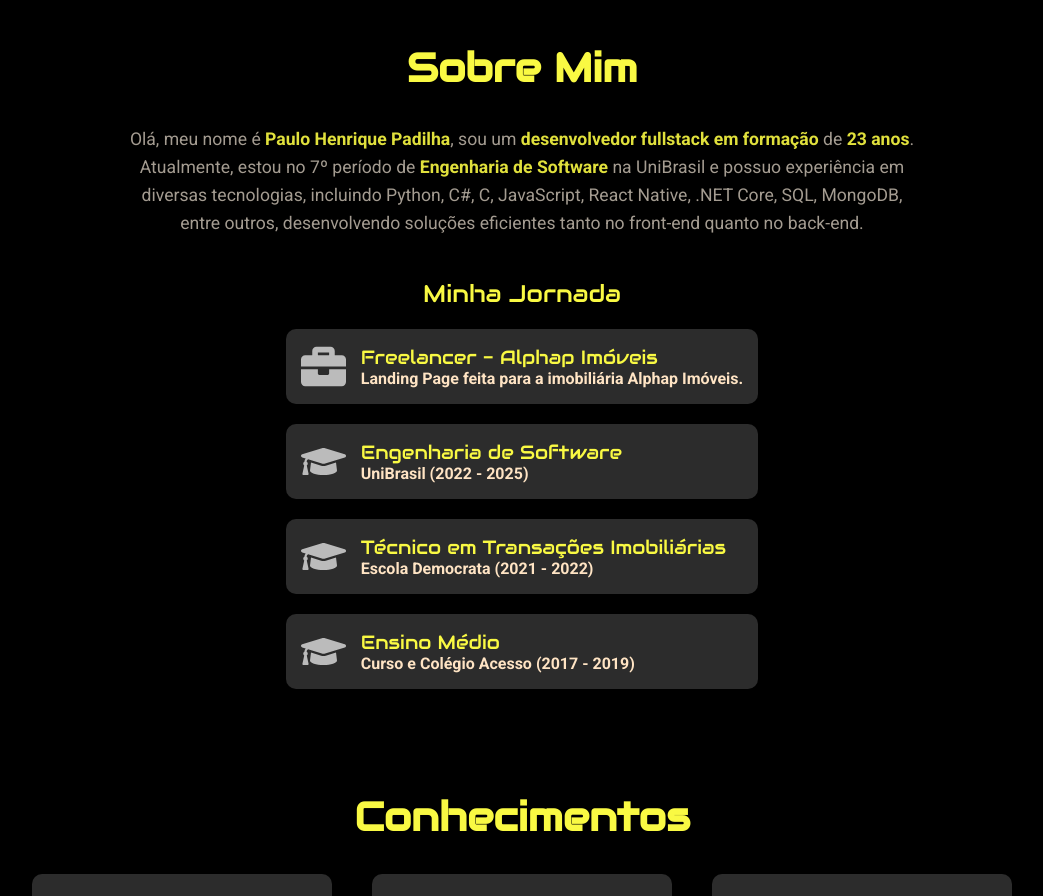
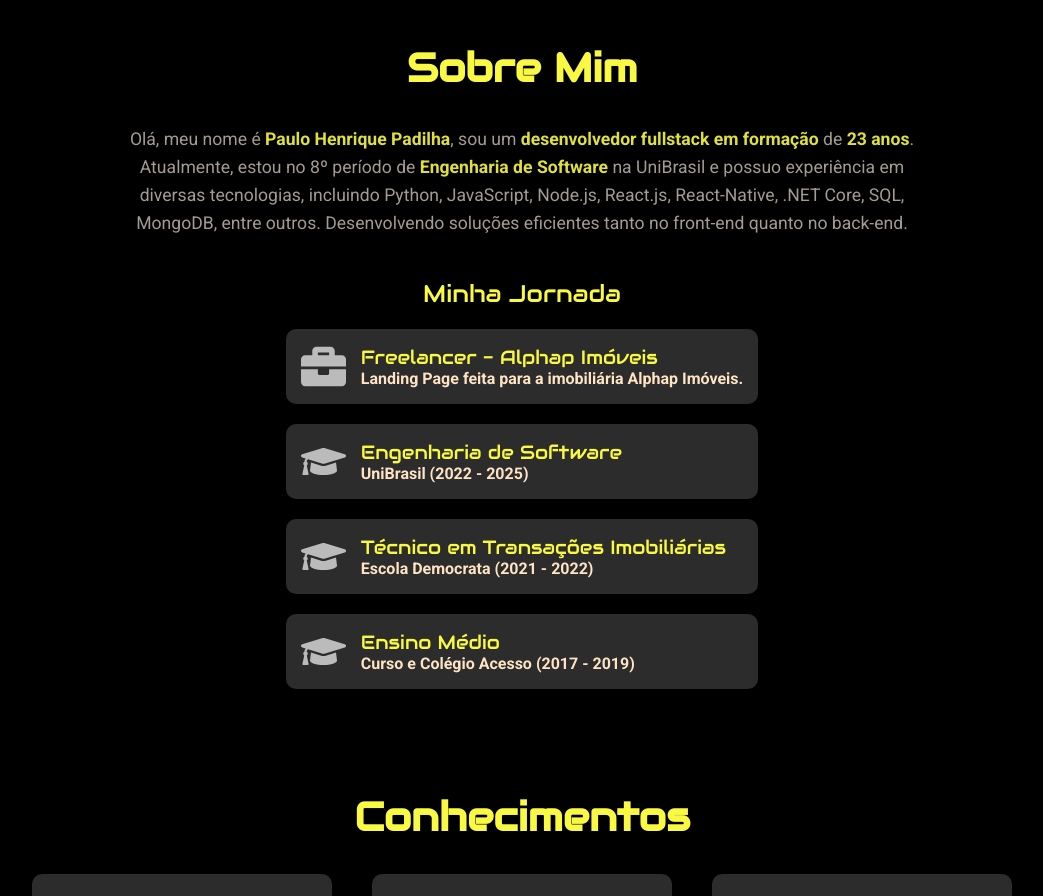
Before and after one commit to PadilhaaUser/Meu-Portfolio, a React (Vite) app in the folder Portfolio/: page / in a window 1280 px wide. Shown: the part 800-1696 px from the top of the page, without its empty margins (118-1161 px from the left). Built offline with nearby package versions, Linux system fonts and the light colour scheme.

Commit message:
att de biografia

```diff
--- a/Portfolio/src/components/AboutMe/AboutMe.jsx
+++ b/Portfolio/src/components/AboutMe/AboutMe.jsx
@@ -8,11 +8,11 @@ const AboutMe = () => {
       <p className="text">
         Olá, meu nome é <span>Paulo Henrique Padilha</span>, sou um{" "}
         <span>desenvolvedor fullstack em formação</span> de <span>23 anos</span>
-        . Atualmente, estou no 7º período de{" "}
+        . Atualmente, estou no 8º período de{" "}
         <span>Engenharia de Software </span>
         na UniBrasil e possuo experiência em diversas tecnologias, incluindo
-        Python, C#, C, JavaScript, React Native, .NET Core, SQL, MongoDB, entre
-        outros, desenvolvendo soluções eficientes tanto no front-end quanto no
+        Python, JavaScript, Node.js, React.js, React-Native, .NET Core, SQL, MongoDB, entre
+        outros. Desenvolvendo soluções eficientes tanto no front-end quanto no
         back-end.
       </p>
 
```
